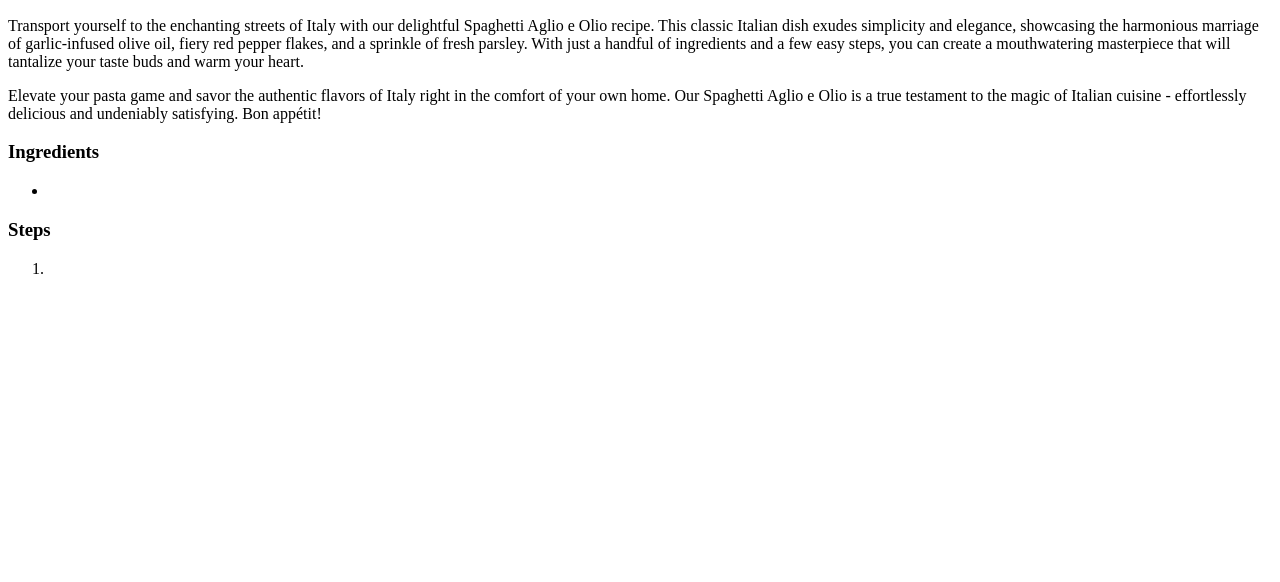
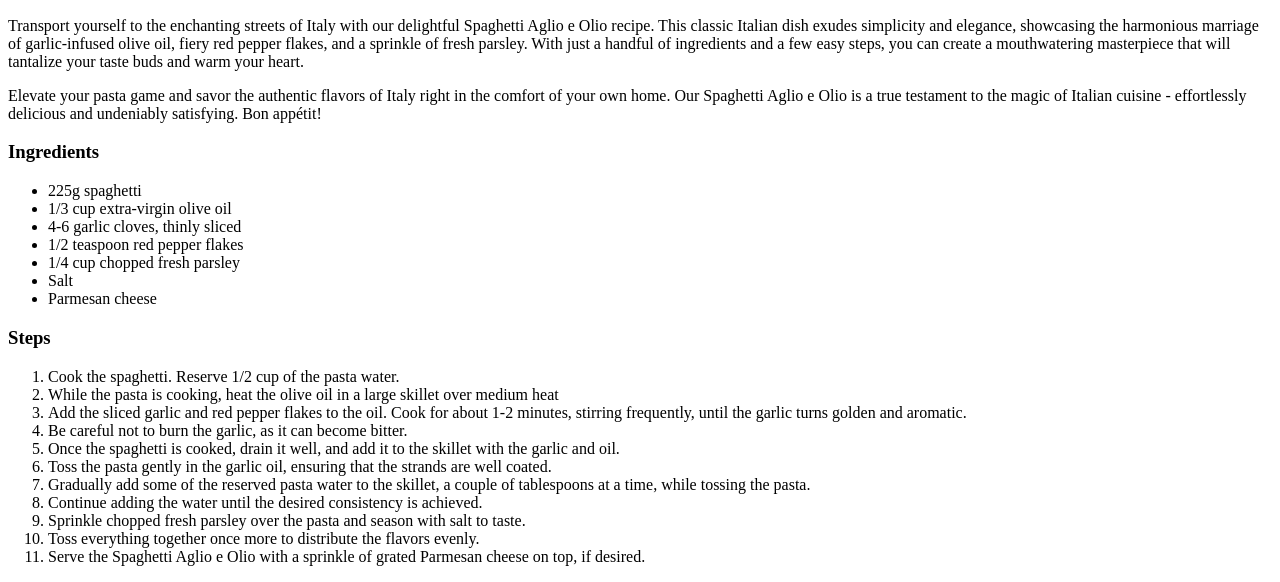
Before and after one commit to theholytom/odin-recipe, a plain HTML site: page recipes/spaghetti.html in a window 1280 px wide. Shown: the part 434-1016 px from the top of the page. Before the commit the page ends 800 px from the top, so only its background shows below. Drawn offline with Linux system fonts and the light colour scheme.

Commit message:
Fill the recipe with ingredients and steps
Add Ingredients using unordered list and Steps using ordered list

```diff
--- a/recipes/spaghetti.html
+++ b/recipes/spaghetti.html
@@ -12,11 +12,27 @@
     <p>Elevate your pasta game and savor the authentic flavors of Italy right in the comfort of your own home. Our Spaghetti Aglio e Olio is a true testament to the magic of Italian cuisine - effortlessly delicious and undeniably satisfying. Bon appétit!</p>
     <h3>Ingredients</h3>
     <ul>
-        <li></li>
+        <li>225g spaghetti</li>
+        <li>1/3 cup extra-virgin olive oil</li>
+        <li>4-6 garlic cloves, thinly sliced</li>
+        <li>1/2 teaspoon red pepper flakes</li>
+        <li>1/4 cup chopped fresh parsley</li>
+        <li>Salt</li>
+        <li>Parmesan cheese</li>
     </ul>
     <h3>Steps</h3>
     <ol>
-        <li></li>
+        <li>Cook the spaghetti. Reserve 1/2 cup of the pasta water.</li>
+        <li>While the pasta is cooking, heat the olive oil in a large skillet over medium heat</li>
+        <li>Add the sliced garlic and red pepper flakes to the oil. Cook for about 1-2 minutes, stirring frequently, until the garlic turns golden and aromatic.</li>
+        <li>Be careful not to burn the garlic, as it can become bitter.</li>
+        <li>Once the spaghetti is cooked, drain it well, and add it to the skillet with the garlic and oil.</li>
+        <li>Toss the pasta gently in the garlic oil, ensuring that the strands are well coated.</li>
+        <li>Gradually add some of the reserved pasta water to the skillet, a couple of tablespoons at a time, while tossing the pasta.</li>
+        <li>Continue adding the water until the desired consistency is achieved.</li>
+        <li>Sprinkle chopped fresh parsley over the pasta and season with salt to taste.</li>
+        <li>Toss everything together once more to distribute the flavors evenly.</li>
+        <li>Serve the Spaghetti Aglio e Olio with a sprinkle of grated Parmesan cheese on top, if desired.</li>
     </ol>
 </body>
 </html>
```
